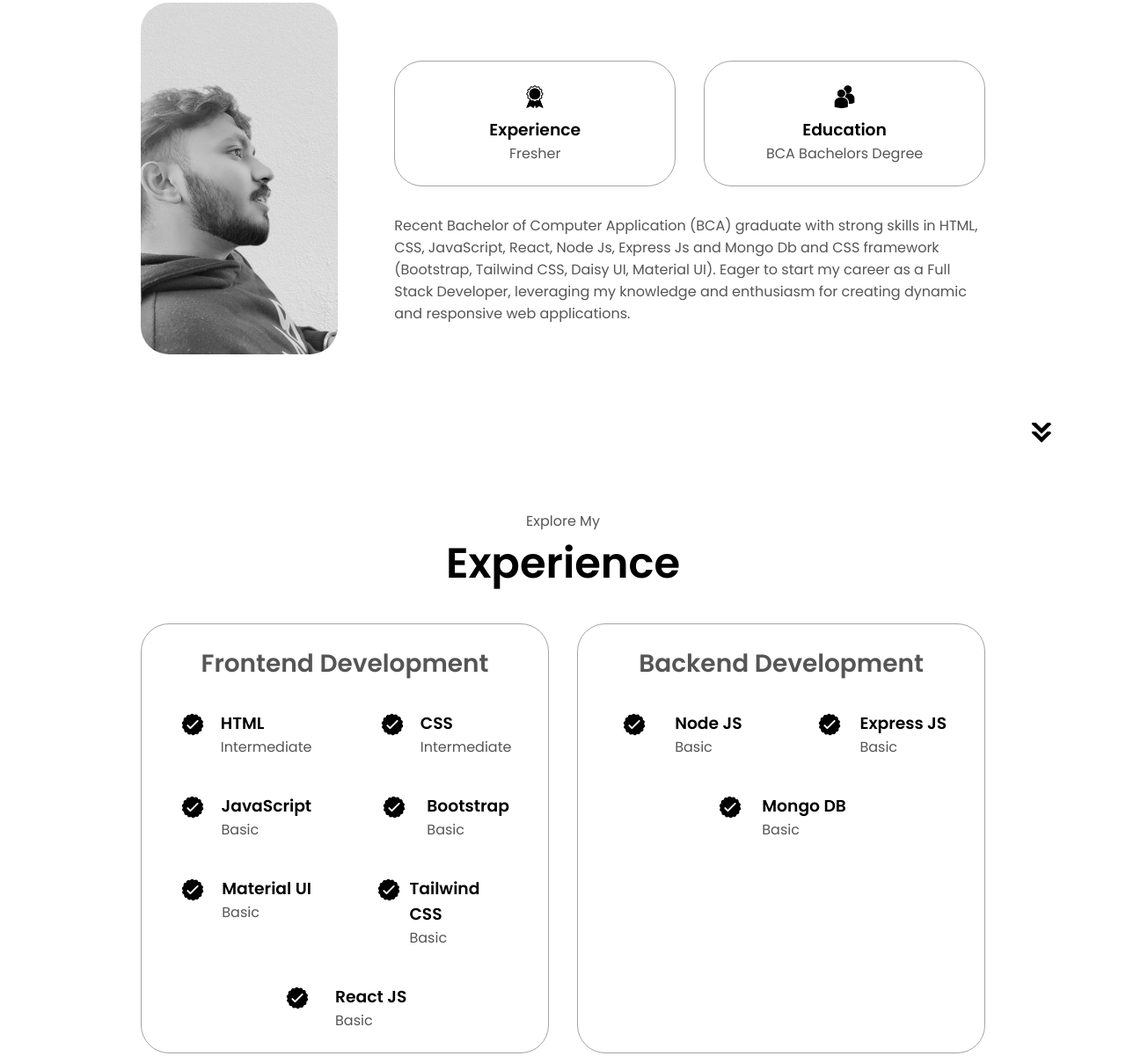
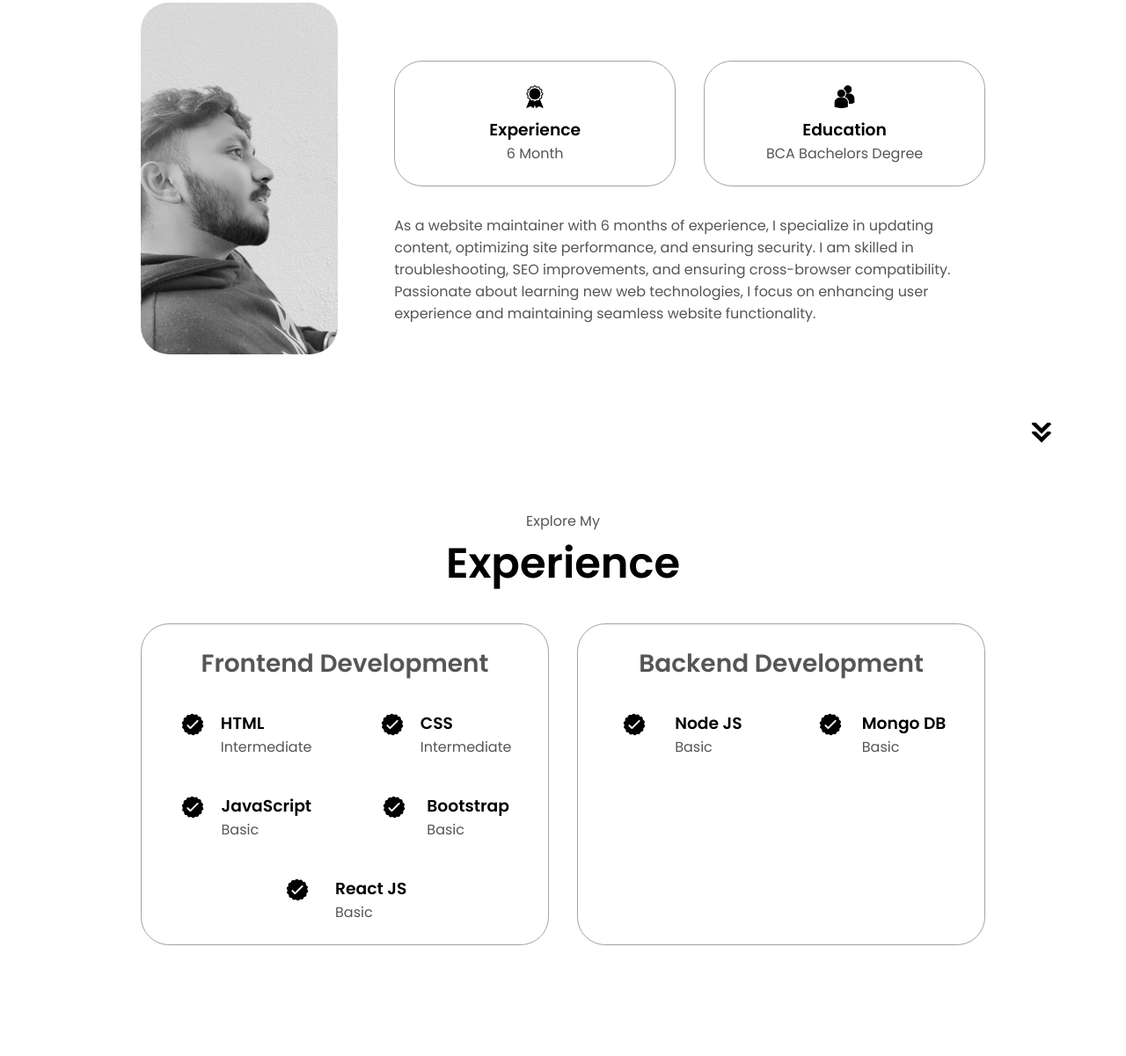
Before and after one commit to sharmaaniket5172/portfolio, a plain HTML site: page index.html in a window 1280 px wide. Shown: the part 1116-2317 px from the top of the page at 88% size. Drawn offline with Linux system fonts and the light colour scheme.

Commit message:
last commit updated

```diff
--- a/index.html
+++ b/index.html
@@ -43,7 +43,7 @@
       <div class="section__text">
         <p class="section__text__p1">Hello, I'm</p>
         <h1 class="title">Aniket Sharma</h1>
-        <p class="section__text__p2">Full Stack Developer</p>
+        <p class="section__text__p2">Website maintainer</p>
         <div class="btn-container">
           <button
             class="btn btn-color-2"
@@ -91,7 +91,7 @@
                 class="icon"
               />
               <h3>Experience</h3>
-              <p>Fresher</p>
+              <p>6 Month</p>
             </div>
             <div class="details-container">
               <img
@@ -105,7 +105,7 @@
           </div>
           <div class="text-container">
             <p>
-              Recent Bachelor of Computer Application (BCA) graduate with strong skills in HTML, CSS, JavaScript, React, Node Js, Express Js and Mongo Db and CSS framework (Bootstrap, Tailwind CSS, Daisy UI, Material UI). Eager to start my career as a Full Stack Developer, leveraging my knowledge and enthusiasm for creating dynamic and responsive web applications.
+              As a website maintainer with 6 months of experience, I specialize in updating content, optimizing site performance, and ensuring security. I am skilled in troubleshooting, SEO improvements, and ensuring cross-browser compatibility. Passionate about learning new web technologies, I focus on enhancing user experience and maintaining seamless website functionality.
             </p>
           </div>
         </div>
@@ -169,19 +169,7 @@
                   <p>Basic</p>
                 </div>
               </article>
-
-              <article>
-                <img
-                  src="./assets/checkmark.png"
-                  alt="Experience icon"
-                  class="icon"
-                />
-                <div>
-                  <h3>Material UI</h3>
-                  <p>Basic</p>
-                </div>
-              </article>
-              <article>
+              <!-- <article>
                 <img
                   src="./assets/checkmark.png"
                   alt="Experience icon"
@@ -191,7 +179,7 @@
                   <h3>Tailwind CSS</h3>
                   <p>Basic</p>
                 </div>
-              </article>
+              </article> -->
               <article>
                 <img
                   src="./assets/checkmark.png"
@@ -219,7 +207,7 @@
                   <p>Basic</p>
                 </div>
               </article>
-              <article>
+              <!-- <article>
                 <img
                   src="./assets/checkmark.png"
                   alt="Experience icon"
@@ -229,7 +217,7 @@
                   <h3>Express JS</h3>
                   <p>Basic</p>
                 </div>
-              </article>
+              </article> -->
               <article>
                 <img
                   src="./assets/checkmark.png"
```
Also changed, not shown: 1 other file.
